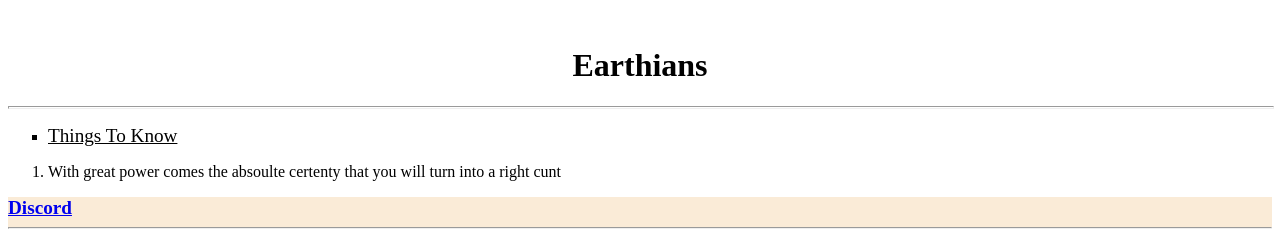
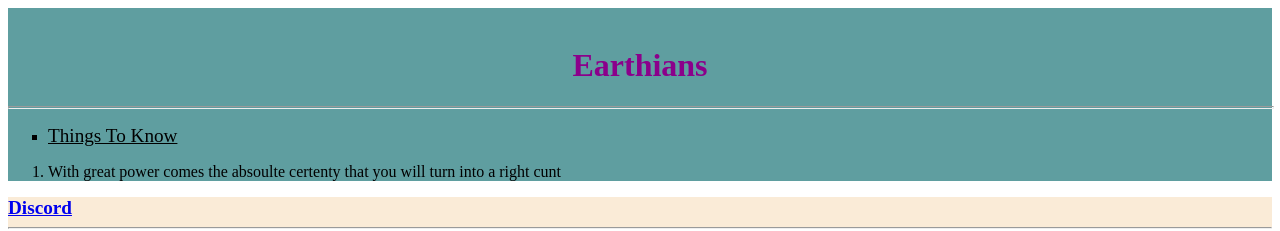
Before and after one commit to Prithivian/Sujal, a plain HTML site: page index.html in a window 1280 px wide. Shown: the top 231 px of the page. Drawn offline with Linux system fonts and the light colour scheme.

Commit message:
Update sujal.css

```diff
--- a/sujal.css
+++ b/sujal.css
@@ -2,7 +2,7 @@
 #power{
     background-color: antiquewhite;
 }
-#header{
+#headerss{
     color: darkmagenta;
 }
 #discord{
@@ -18,4 +18,7 @@ h2{
 caption{
     color: brown;
 }
+header{
+    background-color: cadetblue;
+}
 </style>
```
